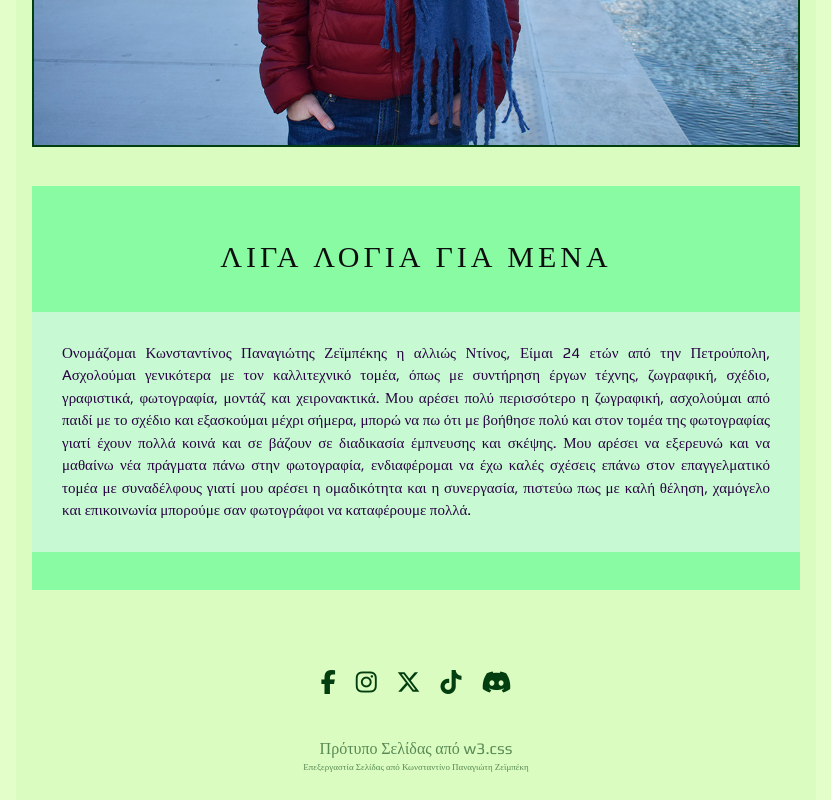
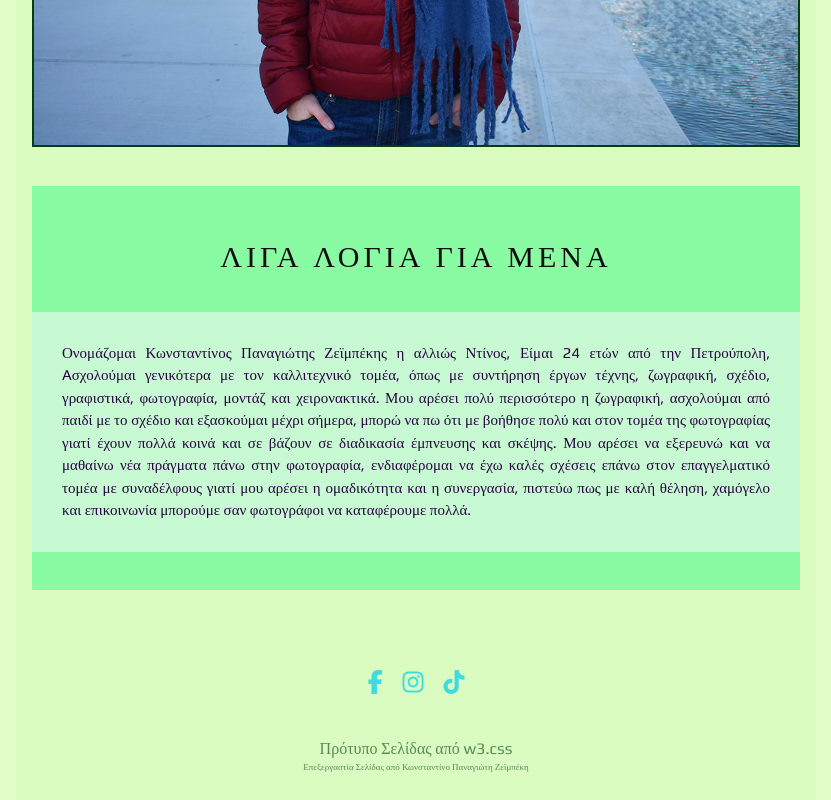
Before and after one commit to zeybekis/dinoszeybekis_subs, a plain HTML site: page light.index.html in a window 1280 px wide. Shown: the part 478-1278 px from the top of the page, without its empty margins (224-1055 px from the left). Drawn offline with nearby package versions, Linux system fonts and the light colour scheme.

Commit message:
fix social

```diff
--- a/light.index.html
+++ b/light.index.html
@@ -517,11 +517,9 @@
  <footer class="w3-container w3-center w3-xlarge" style="margin-bottom: -5%;">
   <br>
   <li style="letter-spacing: 0.3em;">
-      <a style="margin-left: 1%;" href="https://www.facebook.com/constantinos.zeybekis/" target="_blank"><i style="color: #023e0f;" class="fa-brands fa-facebook-f w3-hover-opacity"></i></a>
-      <a href="https://www.instagram.com/constantinos.zeybekis/" target="_blank"><i style="color: #023e0f;" class="fa-brands fa-instagram w3-hover-opacity"></i></a>
-      <a href="https://twitter.com/dinos_zeybekis" target="_blank"><i style="color: #023e0f;" class="fa-brands fa-x-twitter w3-hover-opacity"></i></a>
-      <a href="https://www.tiktok.com/@constantinos.zeybekis" target="_blank"><i style="color: #023e0f;" class="fa-brands fa-tiktok w3-hover-opacity"></i></a>
-      <a href="https://discordapp.com/users/1087647385703960636" target="_blank"><i style="color: #023e0f;" class="fa-brands fa-discord w3-hover-opacity"></i></a>
+      <a style="margin-left: 1%;" href="https://www.facebook.com/dinos.zeybekis.subs/" target="_blank"><i style="color: #3cdbde;" class="fa-brands fa-facebook-f w3-hover-opacity"></i></a>
+      <a href="https://www.instagram.com/dinos.zeybekis.subs/" target="_blank"><i style="color: #3cdbde;" class="fa-brands fa-instagram w3-hover-opacity"></i></a>
+      <a href="https://www.tiktok.com/@dinos.zeybekis.subs" target="_blank"><i style="color: #3cdbde;" class="fa-brands fa-tiktok w3-hover-opacity"></i></a>
   </li>
   <br>
   <p class="w3-opacity" style="font-size: medium; color: #023e0f;" >Πρότυπο Σελίδας από <a href="https://www.w3schools.com/w3css/default.asp" target="_blank">w3.css</a></p>
```
Also changed, not shown: enindex.html (+0 -1 lines), enlight.index.html (+0 -1 lines), index.html (+0 -1 lines), itindex.html (+0 -1 lines), itlight.index.html (+0 -1 lines).
